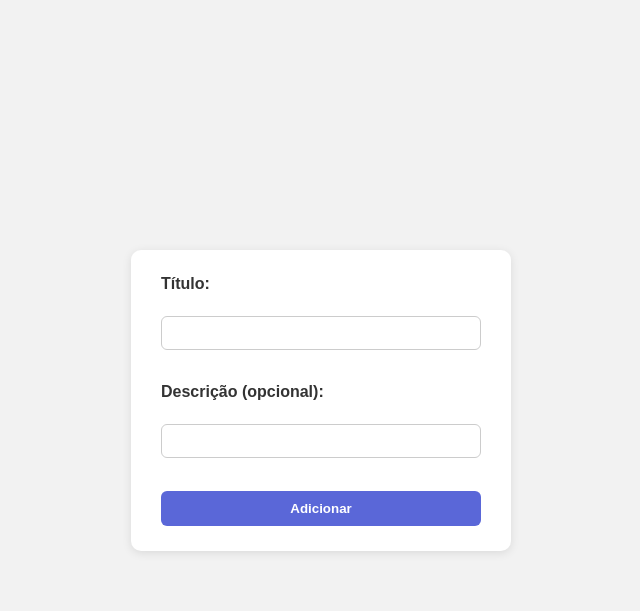
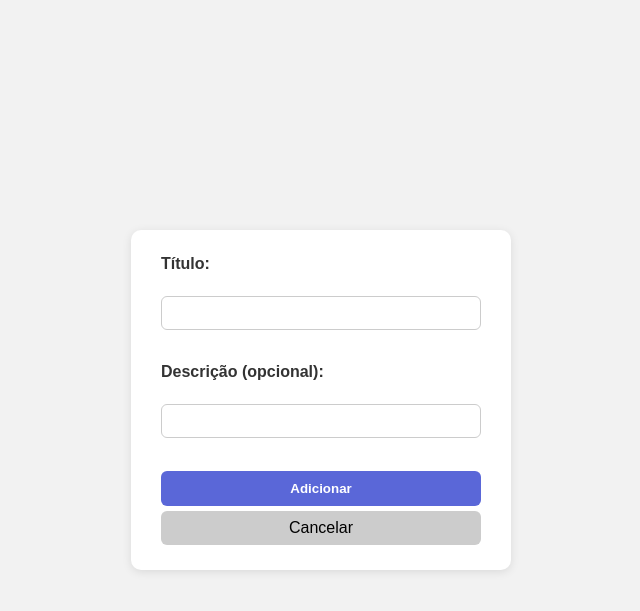
Before and after one commit to orafaeldantas/habit-tracker, a Flask app: page /add_habit in a window 1280 px wide. Shown: the top 611 px of the page, without its empty margins (319-959 px from the left). Run offline with Flask 3, Linux system fonts and the light colour scheme; the visitor is signed in with stand-in values (Sample User, id 1).

Commit message:
feat: add cancel button in add_habit and edit_habit

```diff
--- a/static/css/add_habit.css
+++ b/static/css/add_habit.css
@@ -58,3 +58,17 @@ button {
 button:hover {
     background-color: #434bb3;
 }
+
+.btn-cancel {
+    display: inline-block;
+    padding: 8px 128px;
+    background-color: #ccc;
+    color: #000;
+    text-decoration: none;
+    border-radius: 6px;
+    margin-top: 5px;
+}
+
+.btn-cancel:hover {
+    background-color: #bbb;
+}
--- a/static/css/dashboard.css
+++ b/static/css/dashboard.css
@@ -30,6 +30,8 @@ body {
   .habit-item {
     padding: 10px;
     border-bottom: 1px solid #ddd;
+    display: flex;
+    flex-direction: row;
   }
 
   .habit-item:last-child {
--- a/templates/add_habit.html
+++ b/templates/add_habit.html
@@ -18,6 +18,7 @@
             <br>
             <button type="submit">Adicionar</button>
         </form>
+        <a href="{{ url_for('dashboard') }}" class="btn-cancel">Cancelar</a>
     </div>
 
     {% endblock content %}
--- a/templates/edit_habit.html
+++ b/templates/edit_habit.html
@@ -19,6 +19,7 @@
             <br>
             <button type="submit">Salvar</button>
         </form>
+        <a href="{{ url_for('dashboard') }}" class="btn-cancel">Cancelar</a>
     {% else %}
         <p>Hábito não cadastrado encontrado.</p>
     {% endif %}
```
